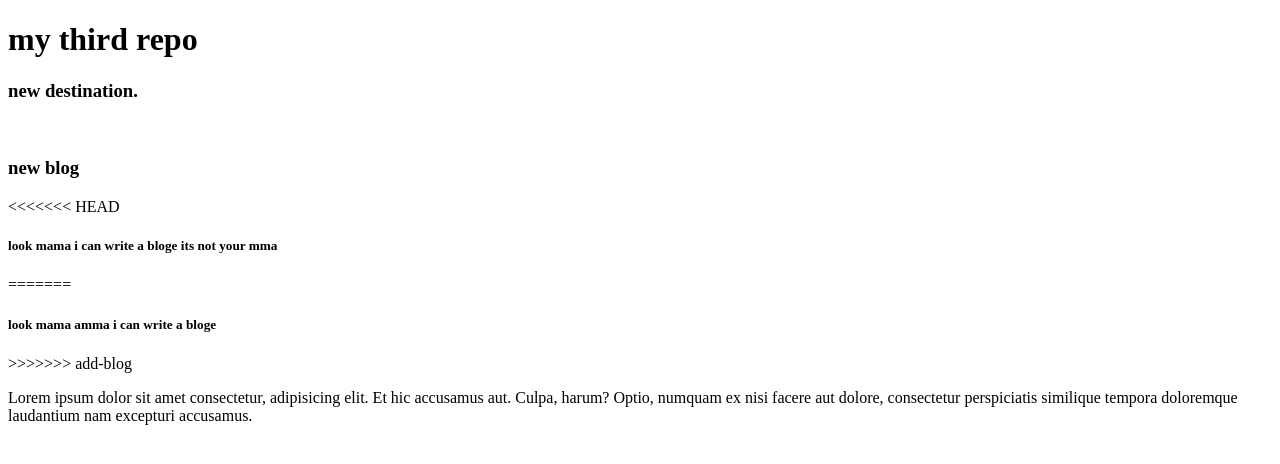
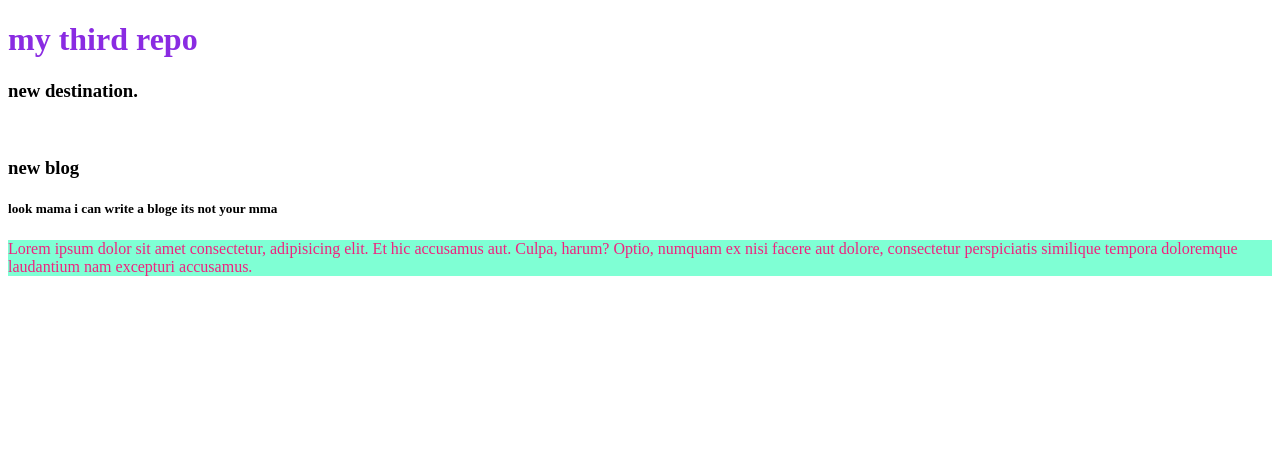
Before and after one commit to mohammadmremonislam/my-third-repo, a plain HTML site: page index.html in a window 1280 px wide. Drawn offline with Linux system fonts and the light colour scheme.

Commit message:
style css

```diff
--- a/index.html
+++ b/index.html
@@ -5,17 +5,14 @@
     <meta http-equiv="X-UA-Compatible" content="IE=edge">
     <meta name="viewport" content="width=device-width, initial-scale=1.0">
     <title>Documented</title>
+    <link rel="stylesheet" href="style.css">
 </head>
 <body>
     <h1>my third repo</h1>
     <h3>new destination.</h3>
     <img src="programming.jpeg" alt="">
     <h3>new blog</h3>
-<<<<<<< HEAD
     <h5>look mama i can write a bloge its not your mma</h5>
-=======
-    <h5>look mama  amma i can write a bloge</h5>
->>>>>>> add-blog
     <p>Lorem ipsum dolor sit amet consectetur, adipisicing elit. Et hic accusamus aut. Culpa, harum? Optio, numquam ex nisi facere aut dolore, consectetur perspiciatis similique tempora doloremque laudantium nam excepturi accusamus.</p>
 </body>
 </html>
--- /dev/null
+++ b/style.css
@@ -0,0 +1,7 @@
+h1{
+    color: blueviolet;
+}
+p{
+    color: rgb(240, 34, 127);
+    background-color: aquamarine;
+}
```
